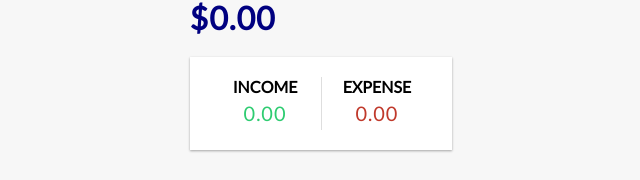
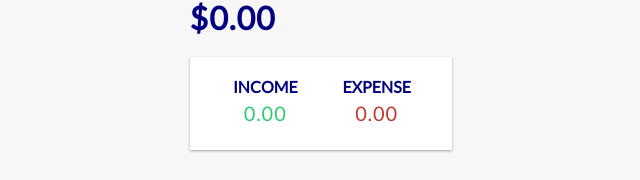
Before and after one commit to mvsant/expense-track-mern, a React (Create React App) app: page / in a window 1280 px wide. Shown: the part 175-355 px from the top of the page, without its empty margins (319-959 px from the left). Built offline with nearby package versions, Linux system fonts and the light colour scheme.

Commit message:
Refatorado o componente IncomeExpenses.

```diff
--- a/src/components/IncomeExpenses/index.css
+++ b/src/components/IncomeExpenses/index.css
@@ -1,4 +1,4 @@
-.inc-exp-container {
+ .inc-exp-container {
   background-color: #fff;
   box-shadow: var(--box-shadow);
   padding: 20px;
--- a/src/components/IncomeExpenses/index.js
+++ b/src/components/IncomeExpenses/index.js
@@ -1,10 +1,11 @@
 import React, { useContext } from "react";
-import "./index.css";
-
+import {cTheme, textColor} from '../../context/GlobalTheme';
+import {container, div} from './theme';
 import { GlobalContext } from "../../context/GlobalState";
+import {} from '../../context/GlobalState';
 
 const IncomeExpenses = () => {
-  const { transactions } = useContext(GlobalContext);
+  const { transactions, theme } = useContext(GlobalContext);
 
   const amounts = transactions.map(transaction => transaction.amount);
 
@@ -19,13 +20,13 @@ const IncomeExpenses = () => {
   ).toFixed(2);
 
   return (
-    <div className="inc-exp-container">
-      <div>
-        <h4>Income</h4>
+    <div style={cTheme(theme,container)}>
+      <div style={div}>
+        <h4 style={cTheme(theme,textColor)}>Income</h4>
         <p className="money plus">{income}</p>
       </div>
-      <div>
-        <h4>Expense</h4>
+      <div style={div}>
+        <h4 style={cTheme(theme,textColor)}>Expense</h4>
         <p className="money minus">{expense}</p>
       </div>
     </div>
--- /dev/null
+++ b/src/components/IncomeExpenses/theme.js
@@ -0,0 +1,28 @@
+const styledContainer = {
+    backgroundColor:'#ffffff',
+    boxShadow: 'var(--box-shadow)',
+    padding: '20px',
+    display: 'flex',
+    justifyContent: 'space-between',
+    margin: '20px 0',
+  }
+
+  export const lilBar = {borderRight: '1px solid #dedede'};
+
+  export const div = {
+    flex: 1,
+    textAlign: 'center',
+  }
+
+  export const container = {
+      light: {
+          ...styledContainer,
+          backgroundColor:'#ffffff',
+      },
+      dark: {
+        ...styledContainer,
+        backgroundColor:'#444444',
+        boxShadow: '0 1px 3px rgb(255, 255, 255), 0 1px 2px rgb(255, 255, 255)',
+        filter: 'brightness(135%)',
+      }
+  }
```
